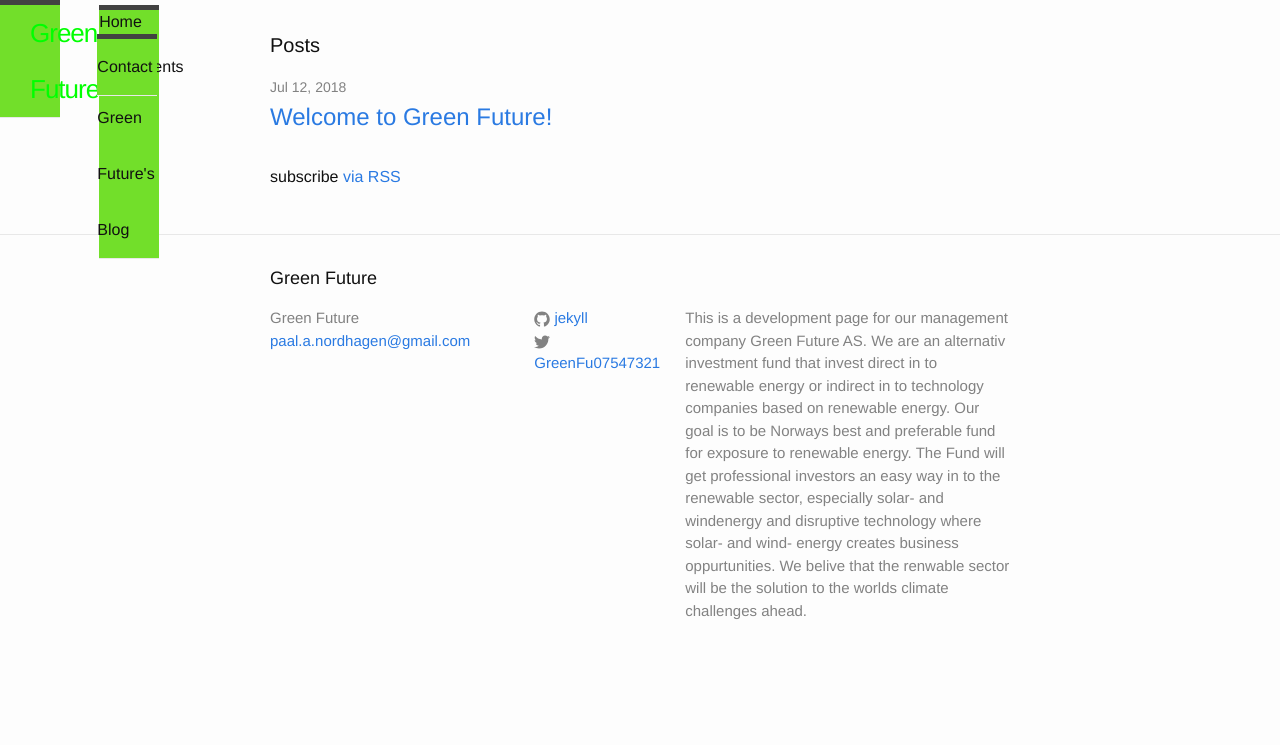
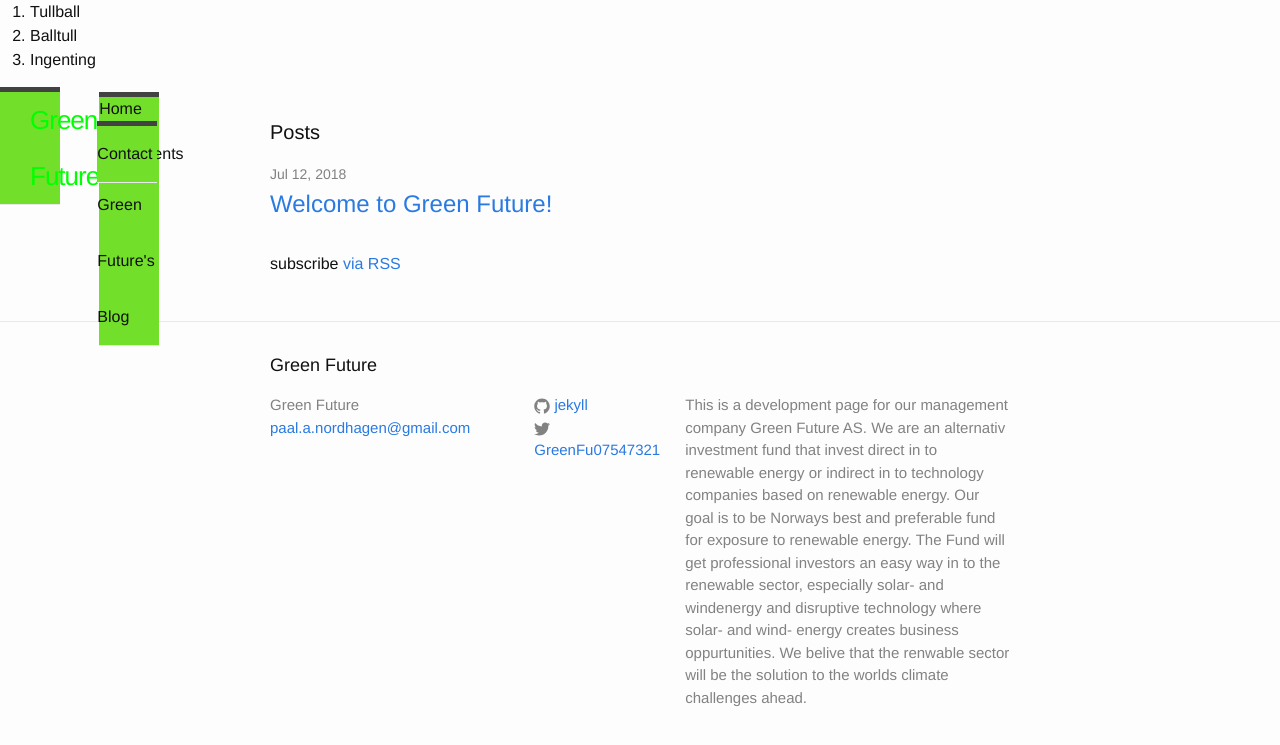
Before and after one commit to Paal-August/Paal-August.github.io, a Jekyll site: the page built from index.html, in a window 1280 px wide. Shown: the top 745 px of the page. Built offline with Jekyll 4.4.1, drawn with Linux system fonts in a browser that asks for light colours.

Commit message:
Update default.html

```diff
--- a/_layouts/default.html
+++ b/_layouts/default.html
@@ -4,7 +4,13 @@
   {% include head.html %}
 
   <body>
-
+    <div>
+      <ol>
+        <li>Tullball</li>
+        <li>Balltull</li>
+        <li>Ingenting</li>
+      </ol>
+    </div>
     {% include header.html %}
 
     <div class="page-content">
```
